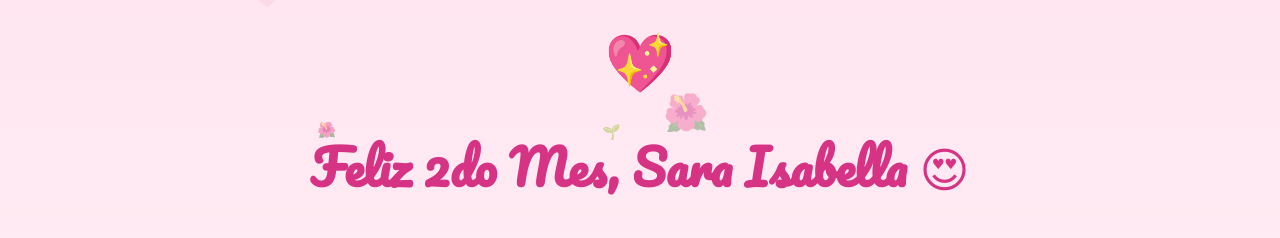
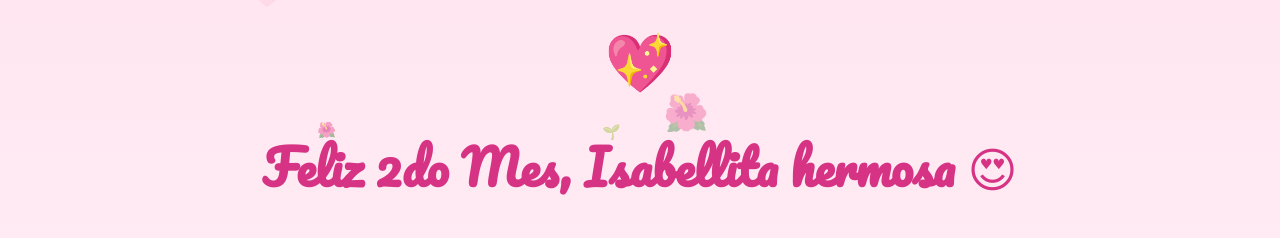
Before and after one commit to Y4KO17/Aniversario-Sara, a plain HTML site: page index.html in a window 1280 px wide. Shown: the top 238 px of the page. Drawn offline with Linux system fonts and the light colour scheme.

Commit message:
Actualizado 2 Aniversario con bebé

```diff
--- a/index.html
+++ b/index.html
@@ -119,7 +119,7 @@
 
   <header>
     <div class="heart">💖</div>
-    <h1>Feliz 2do Mes, Sara Isabella 😍</h1>
+    <h1>Feliz 2do Mes, Isabellita hermosa 😍</h1>
     <p class="contador" id="diasContador"></p>
     <iframe width="300" height="200" src="https://www.youtube.com/embed/LWRnbhgUK1o?autoplay=1&loop=1&playlist=LWRnbhgUK1o" frameborder="0" allowfullscreen></iframe>
   </header>
```
